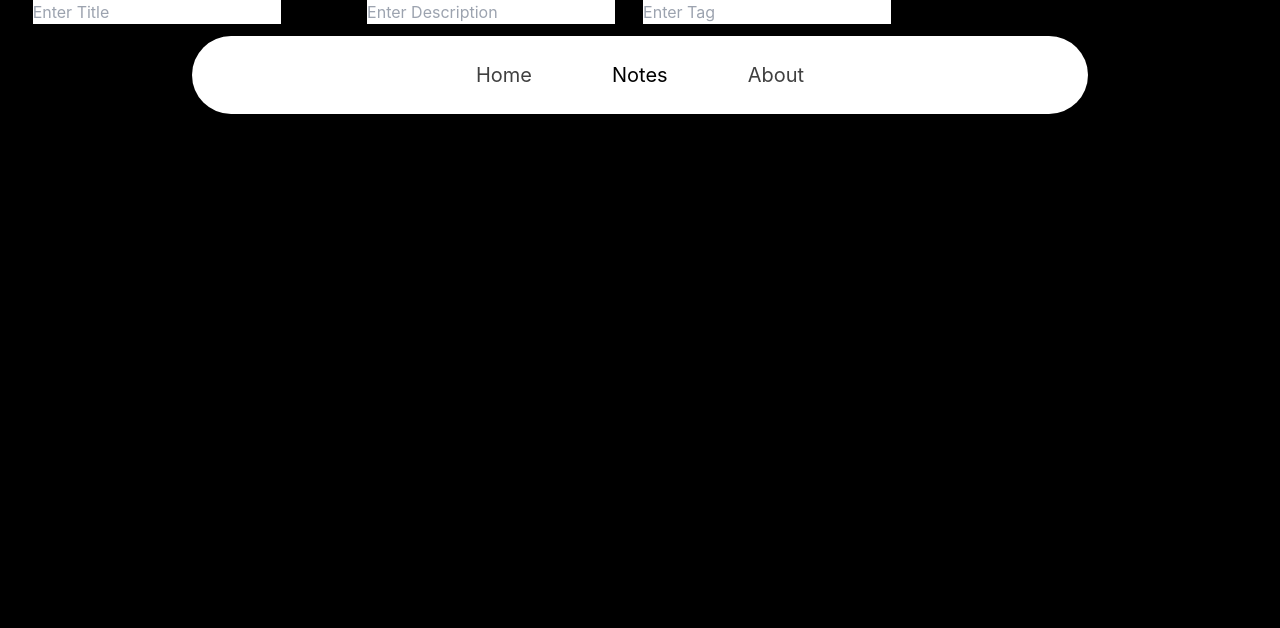
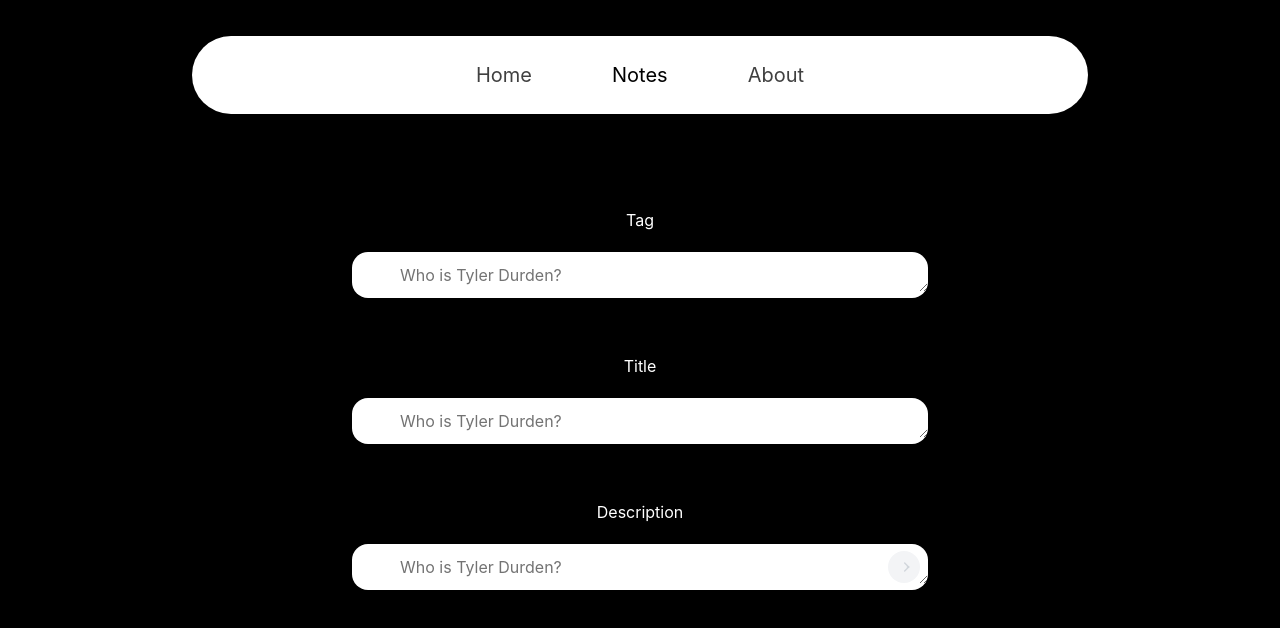
Before and after one commit to Manishr345/NOTECRAFT, a React (Create React App) app: page /addnotes in a window 1280 px wide. Shown: the top 628 px of the page. Built offline with nearby package versions, Linux system fonts and the light colour scheme.

Commit message:
Updated AddNote component

```diff
--- /dev/null
+++ b/src/Components/Aceternity Components/source/Input.js
@@ -0,0 +1,28 @@
+import { PlaceholdersAndVanishInput } from "../support/placeholders-and-vanish-input";
+
+export function PlaceholdersAndVanishInputDemo() {
+  const placeholders = [
+    "What's the first rule of Fight Club?",
+    "Who is Tyler Durden?",
+    "Where is Andrew Laeddis Hiding?",
+    "Write a Javascript method to reverse a string",
+    "How to assemble your own PC?",
+  ];
+
+  const handleChange = (e) => {
+    console.log(e.target.value);
+  };
+  const onSubmit = (e) => {
+    e.preventDefault();
+    console.log("submitted");
+  };
+  return (
+    (<div className="h-[40rem] flex flex-col justify-center  items-center px-4">
+      <h2
+        className="mb-10 sm:mb-20 text-xl text-center sm:text-5xl dark:text-white text-black">
+        Ask Aceternity UI Anything
+      </h2>
+      <PlaceholdersAndVanishInput placeholders={placeholders} onChange={handleChange} onSubmit={onSubmit} />
+    </div>)
+  );
+}
--- a/src/Components/Aceternity Components/source/Navbar.js
+++ b/src/Components/Aceternity Components/source/Navbar.js
@@ -18,14 +18,14 @@ function Navbar({
     (<div
       className={cn("fixed text-xl top-10 inset-x-0 max-w-4xl mx-auto mt-2 lg:mt-7 z-50", className)}>
       <Menu setActive={setActive}>
-        <HoveredLink href="http://localhost:3000/">Home</HoveredLink>
+        <HoveredLink to="/">Home</HoveredLink>
         <MenuItem setActive={setActive} active={active} item="Notes">
           <div className="flex flex-col space-y-4 text-lg">
-            <HoveredLink href="http://localhost:3000/mynotes">My Notes</HoveredLink>
-            <HoveredLink href="http://localhost:3000/addnotes">Add Note</HoveredLink>
+            <HoveredLink to="/mynotes">My Notes</HoveredLink>
+            <HoveredLink to="/addnotes">Add Note</HoveredLink>
           </div>
         </MenuItem>
-        <HoveredLink href="http://localhost:3000/about">About</HoveredLink>
+        <HoveredLink to="/about">About</HoveredLink>
       </Menu>
     </div>)
   );
--- a/src/Components/Aceternity Components/support/navbar-menu.js
+++ b/src/Components/Aceternity Components/support/navbar-menu.js
@@ -1,5 +1,6 @@
 import React from "react";
 import { motion } from "framer-motion";
+import { Link } from "react-router-dom";
 
 const transition = {
   type: "spring",
@@ -96,10 +97,10 @@ export const HoveredLink = ({
   ...rest
 }) => {
   return (
-    (<a
+    (<Link
       {...rest}
       className="text-neutral-700 dark:text-neutral-200 hover:text-purple-400 ">
       {children}
-    </a>)
+    </Link>)
   );
 };
--- /dev/null
+++ b/src/Components/Aceternity Components/support/placeholders-and-vanish-input.js
@@ -0,0 +1,119 @@
+import { useState, useEffect } from "react";
+import { motion, AnimatePresence } from "framer-motion";
+
+export function PlaceholdersAndVanishInput({
+  placeholders,
+  onSubmit,
+  name,
+  id,
+  change, // Your custom change function
+  vanish, // This prop controls if the input should vanish
+}) {
+  const [currentPlaceholder, setCurrentPlaceholder] = useState(0);
+  const [value, setValue] = useState("");
+
+  // Cycle through placeholders every 3 seconds
+  useEffect(() => {
+    const interval = setInterval(() => {
+      setCurrentPlaceholder((prev) => (prev + 1) % placeholders.length);
+    }, 3000);
+
+    return () => clearInterval(interval);
+  }, [placeholders]);
+
+  // Clear input value if vanish is true
+  useEffect(() => {
+    if (vanish) {
+      setValue(""); // Clear the input value
+    }
+  }, [vanish]);
+
+  const handleSubmit = (e) => {
+    e.preventDefault();
+    if (onSubmit) {
+      onSubmit(value); // Pass the value to the parent
+    }
+    setValue(""); // Clear the input after submission
+  };
+
+  const handleChange = (e) => {
+    const newValue = e.target.value;
+    setValue(newValue); // Update the local state
+    if (change) {
+      change(e); // Call the `change` function with the event
+    }
+  };
+
+  return (
+    <form
+      className="w-full relative max-w-xl mx-auto bg-white dark:bg-zinc-800 h-15 rounded-2xl overflow-hidden shadow-lg transition duration-200"
+      onSubmit={handleSubmit}
+    >
+      {/* Text Area */}
+      <textarea
+        value={value}
+        onChange={handleChange} // Use the combined handler
+        name={name}
+        id={id}
+        className={`w-full relative text-sm z-50 border-none dark:text-white bg-transparent text-black h-full rounded-lg focus:outline-none focus:ring-0 pl-4 sm:pl-10 pr-20 ${
+          vanish ? "opacity-0" : "opacity-100"
+        }`}
+        style={{
+          pointerEvents: vanish ? "none" : "auto", // Disable input when vanishing
+        }}
+      />
+      {/* Submit Button (only for description input) */}
+      {name === "description" && (
+        <button
+          type="submit"
+          disabled={!value}
+          className="absolute right-2 top-1/2 z-50 -translate-y-1/2 h-8 w-8 rounded-full disabled:bg-gray-100 bg-black dark:bg-zinc-900 transition duration-200 flex items-center justify-center"
+        >
+          <motion.svg
+            xmlns="http://www.w3.org/2000/svg"
+            width="24"
+            height="24"
+            viewBox="0 0 24 24"
+            fill="none"
+            stroke="currentColor"
+            strokeWidth="2"
+            strokeLinecap="round"
+            strokeLinejoin="round"
+            className="text-gray-300 h-4 w-4"
+          >
+            <path stroke="none" d="M0 0h24v24H0z" fill="none" />
+            <motion.path
+              d="M5 12l14 0"
+              initial={{ strokeDasharray: "50%", strokeDashoffset: "50%" }}
+              animate={{ strokeDashoffset: value ? 0 : "50%" }}
+              transition={{ duration: 0.3, ease: "linear" }}
+            />
+            <path d="M13 18l6 -6" />
+            <path d="M13 6l6 6" />
+          </motion.svg>
+        </button>
+      )}
+      {/* Placeholder Animation */}
+      <div className="absolute inset-0 flex items-center rounded-full pointer-events-none">
+        <AnimatePresence mode="wait">
+          {/* Show placeholder only when input is empty */}
+          {!value && (
+            <motion.p
+              key={currentPlaceholder}
+              initial={{ y: 5, opacity: 0 }}
+              animate={{ y: 0, opacity: 1 }}
+              exit={{ y: -15, opacity: 0 }}
+              transition={{
+                duration: 0.5,
+                ease: "easeInOut",
+              }}
+              className="dark:text-zinc-500 text-sm sm:text-base font-normal text-neutral-500 pl-4 sm:pl-12 text-left w-[calc(100%-2rem)] truncate"
+            >
+              {placeholders[currentPlaceholder]}
+            </motion.p>
+          )}
+        </AnimatePresence>
+      </div>
+    </form>
+  );
+}
--- a/src/Pages/AddNote.js
+++ b/src/Pages/AddNote.js
@@ -1,26 +1,44 @@
 import React, { useState } from 'react';
 import { useContext } from 'react';
 import NoteContext from '../Contexts/Note/NoteContext';
+import { PlaceholdersAndVanishInput } from '../Components/Aceternity Components/support/placeholders-and-vanish-input';
 
 export default function AddNote() {
-    const context = useContext(NoteContext);
-    const {addNote} = context;
-    const [newNote, setNewNote] = useState({title: '', description: '', tag: ''})
-    const clickSubmit = () => {
-        addNote(newNote.title, newNote.description, newNote.tag);
-    }
-    const change = (e) => {
-        setNewNote({...newNote, [e.target.name]: e.target.value});
-    }
+  const context = useContext(NoteContext);
+  const { addNote } = context;
+  const [newNote, setNewNote] = useState({ title: '', description: '', tag: '' })
+  const change = (e) => {
+    setNewNote({ ...newNote, [e.target.name]: e.target.value });
+  }
+  const [inputVanish, setInputVanish] = useState(false);
+
+  const handleDescriptionSubmit = () => {
+    addNote(newNote.title, newNote.description, newNote.tag);
+    setInputVanish(true);
+    setTimeout(() => setInputVanish(false), 300);
+  };
+  const placeholders = [
+    "What's the first rule of Fight Club?",
+    "Who is Tyler Durden?",
+    "Where is Andrew Laeddis Hiding?",
+    "Write a Javascript method to reverse a string",
+    "How to assemble your own PC?",
+  ];
+
   return (
-    <div>
-      <label for='title'>Title</label>
-      <input type='text' id='title' name='title' placeholder='Enter Title' onChange={change}/>
-      <label for='description'>Description</label>
-      <input type='description' id='description' name='description' placeholder='Enter Description' onChange={change}/>
-      <label for='tag'>Tag</label>
-      <input type='tag' id='tag' name='tag' placeholder='Enter Tag' onChange={change}/>
-      <button onClick={clickSubmit}>Add Note</button>
+    <div className='text-white'>
+      <div className='flex flex-col justify-center'>
+        <label for='tag' className='mt-52 mb-5 flex justify-center'>Tag</label>
+        <PlaceholdersAndVanishInput placeholders={placeholders} id='tag' name='tag' change={change} onSubmit={handleDescriptionSubmit} vanish={inputVanish}/>
+      </div>
+      <div className='flex flex-col justify-center'>
+        <label for='title' className='mt-14 mb-5 flex justify-center'>Title</label>
+        <PlaceholdersAndVanishInput placeholders={placeholders} id='title' name='title' change={change} onSubmit={handleDescriptionSubmit} vanish={inputVanish}/>
+      </div>
+      <div className='flex flex-col justify-center'>
+        <label for='description' className='mt-14 mb-5 flex justify-center'>Description</label>
+        <PlaceholdersAndVanishInput placeholders={placeholders} id='description' name='description' change={change} onSubmit={handleDescriptionSubmit} vanish={inputVanish}/>
+      </div>
     </div>
   )
 }
```
